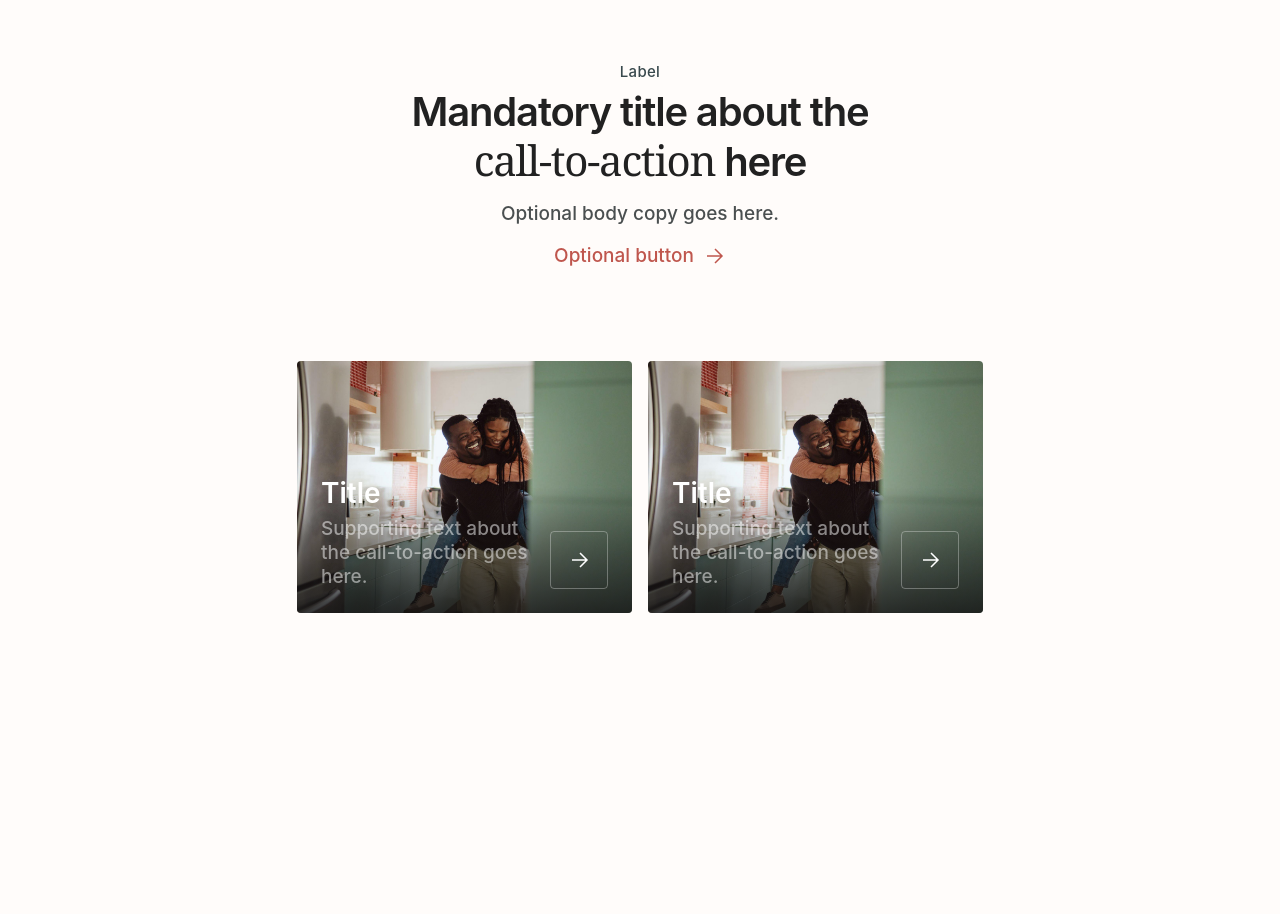
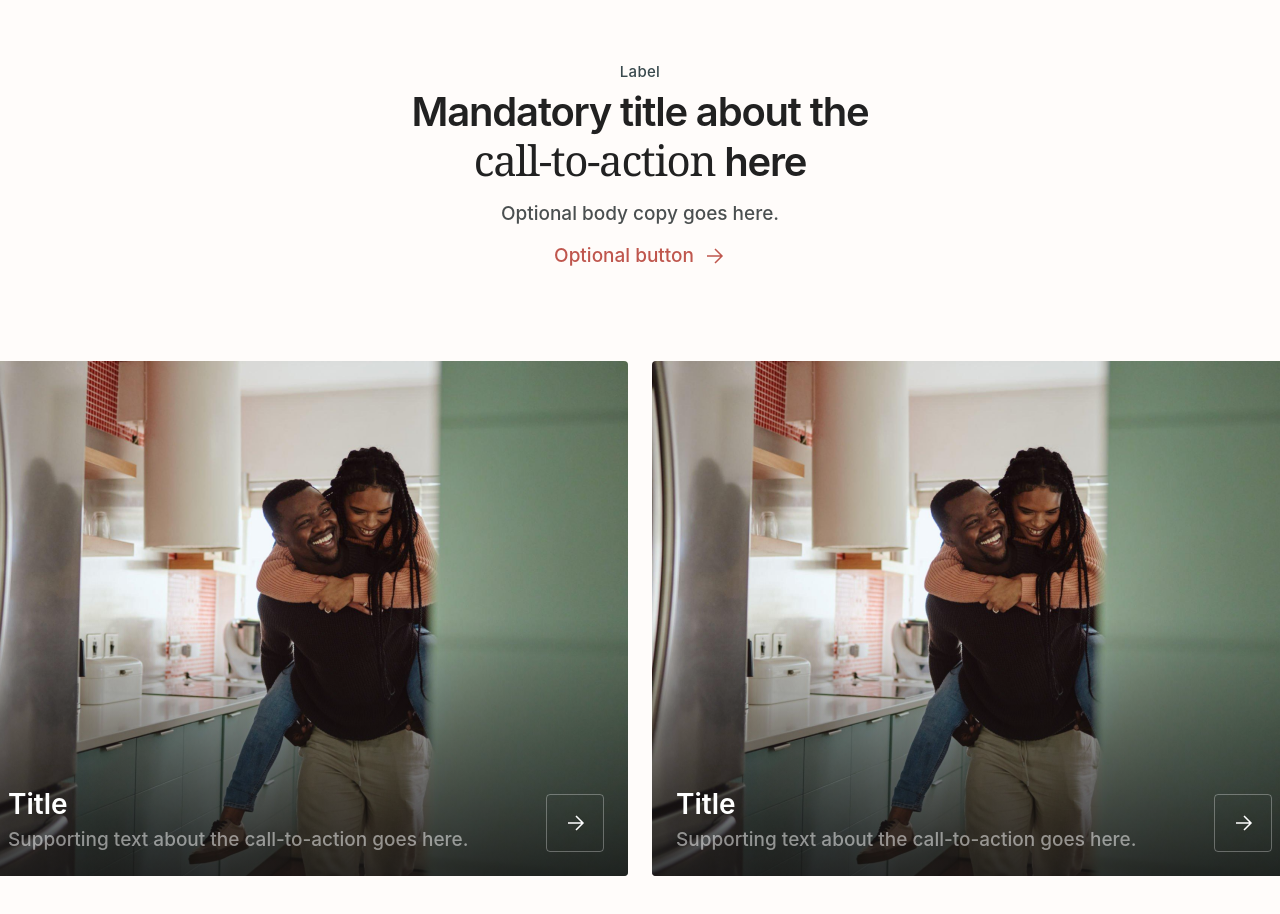
Before and after one commit to Siw115/CtaSectionTwoBlocks, a React (Create React App) app in the folder cta-section/: page / in a window 1280 px wide. Shown: the top 914 px of the page. Built offline with nearby package versions, Linux system fonts and the light colour scheme; a web font is replaced by a local one.

Commit message:
Update CtaSectionTwoBlocks.jsx

```diff
--- a/cta-section/src/components/CtaSectionTwoBlocks.jsx
+++ b/cta-section/src/components/CtaSectionTwoBlocks.jsx
@@ -10,7 +10,6 @@ const CTASectionTwoBlocks = () => {
                     <p className="text-[#39494D] text-[14px] md:text-[15px] leading-[16px] tracking-[0.28px] md:tracking-[0.3px] font-[450] mb-[8px]">
                         Label
                     </p>
-
                     <div className="max-w-[642px] max-h-[121px] mb-[16px]">
                         {/* Desktop title */}
                         <h2 className="hidden md:block text-[#212121] font-sans font-[600] text-[40px] leading-[48px] tracking-[-0.03em] text-center">
@@ -47,7 +46,7 @@ const CTASectionTwoBlocks = () => {
                 </div>
 
                 {/* CTA Blocks */}
-                <div className="flex flex-col md:flex-row items-center md:items-start gap-[16px] justify-center mx-[20px] mb-[32px] md:mx-[64px] md:mb-[96px] w-[335px] md:w-[1312px] h-[520px] md:h-[515px]">
+                <div className="flex flex-col md:flex-row items-center md:items-start gap-[16px] md:gap-[24px] justify-center mx-[20px] mb-[32px] md:mx-[64px] md:mb-[96px] w-[335px] md:w-[1312px] h-[520px] md:h-[515px]">
                     {[1, 2].map((_, i) => (
                         <div
                             key={i}
@@ -56,7 +55,7 @@ const CTASectionTwoBlocks = () => {
                             <img
                                 src="/img/placeholder.png"
                                 alt="CTA visual"
-                                className="w-[335px] h-[252px] object-cover"
+                                className="w-[335px] md:w-[644px] h-[252px] md:h-[515px] object-cover"
                             />
                             <div
                                 className="absolute bottom-0 left-0 right-0 h-1/2 bg-gradient-to-t from-[#141414] to-transparent opacity-80"/>
```
